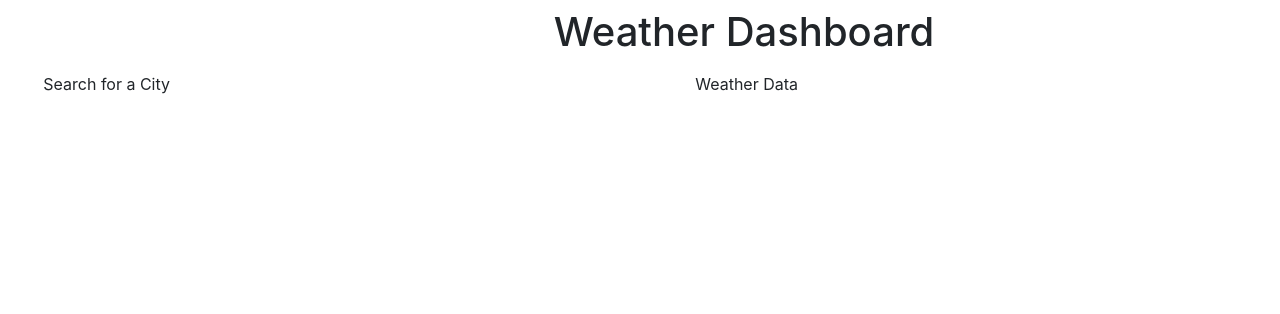
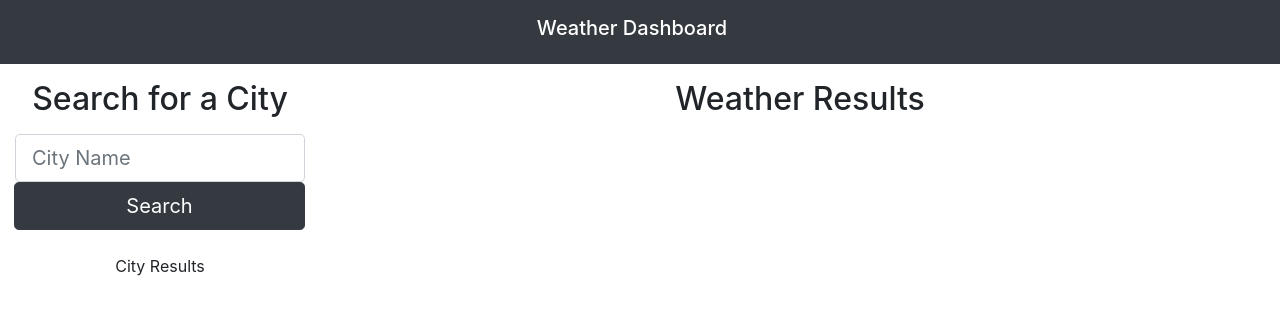
Before and after one commit to hansonnick25/weather-dashboard, a plain HTML site: page index.html in a window 1280 px wide. Drawn offline with nearby package versions, Linux system fonts and the light colour scheme; files that its build step writes are made by us from their sources; files whose address does not match are found by name.

Commit message:
Adding in more bootstrap elements

```diff
--- a/index.html
+++ b/index.html
@@ -9,23 +9,50 @@
       integrity="sha384-ggOyR0iXCbMQv3Xipma34MD+dH/1fQ784/j6cY/iJTQUOhcWr7x9JvoRxT2MZw1T"
       crossorigin="anonymous"
     />
-    <link rel="stylesheet" href="style.css" />
+    <link
+      rel="stylesheet"
+      href="style.css"
+    />
   </head>
 
   <body>
-    <nav class="navbar">
-      <div class="col-2"></div>
-      <div class="col-10 text-center">
-        <h1>Weather Dashboard</h1>
+    <header>
+      <nav class="navbar navbar-dark bg-dark justify-content-center mb-3">
+        <h1 class="navbar-brand">Weather Dashboard</h1>
+      </nav>
+    </header>
+
+    <main class="container-fluid">
+      <div class="row text-center">
+        <div class="col-3">
+          <h2 class="mb-3">Search for a City</h2>
+
+          <div class="input-group input-group-lg">
+            <input
+              type="text"
+              class="form-control"
+              placeholder="City Name"
+              aria-label="City Name"
+            />
+          </div>
+          <div class="input-group-append">
+            <button
+              type="button"
+              class="btn btn-dark btn-lg btn-block mb-4"
+            >
+              Search
+            </button>
+          </div>
+        </div>
+        <div class="col-9">
+          <h2>Weather Results</h2>
+        </div>
       </div>
-    </nav>
+      <div class="row text-center">
+        <div class="col-3">City Results</div>
+      </div>
+    </main>
 
-    <div class="container-fluid">
-      <div class="row">
-        <div class="col-2 text-center">Search for a City</div>
-        <div class="col-10 text-center">Weather Data</div>
-      </div>
-    </div>
     <script
       src="https://code.jquery.com/jquery-3.3.1.slim.min.js"
       integrity="sha384-q8i/X+965DzO0rT7abK41JStQIAqVgRVzpbzo5smXKp4YfRvH+8abtTE1Pi6jizo"
```
